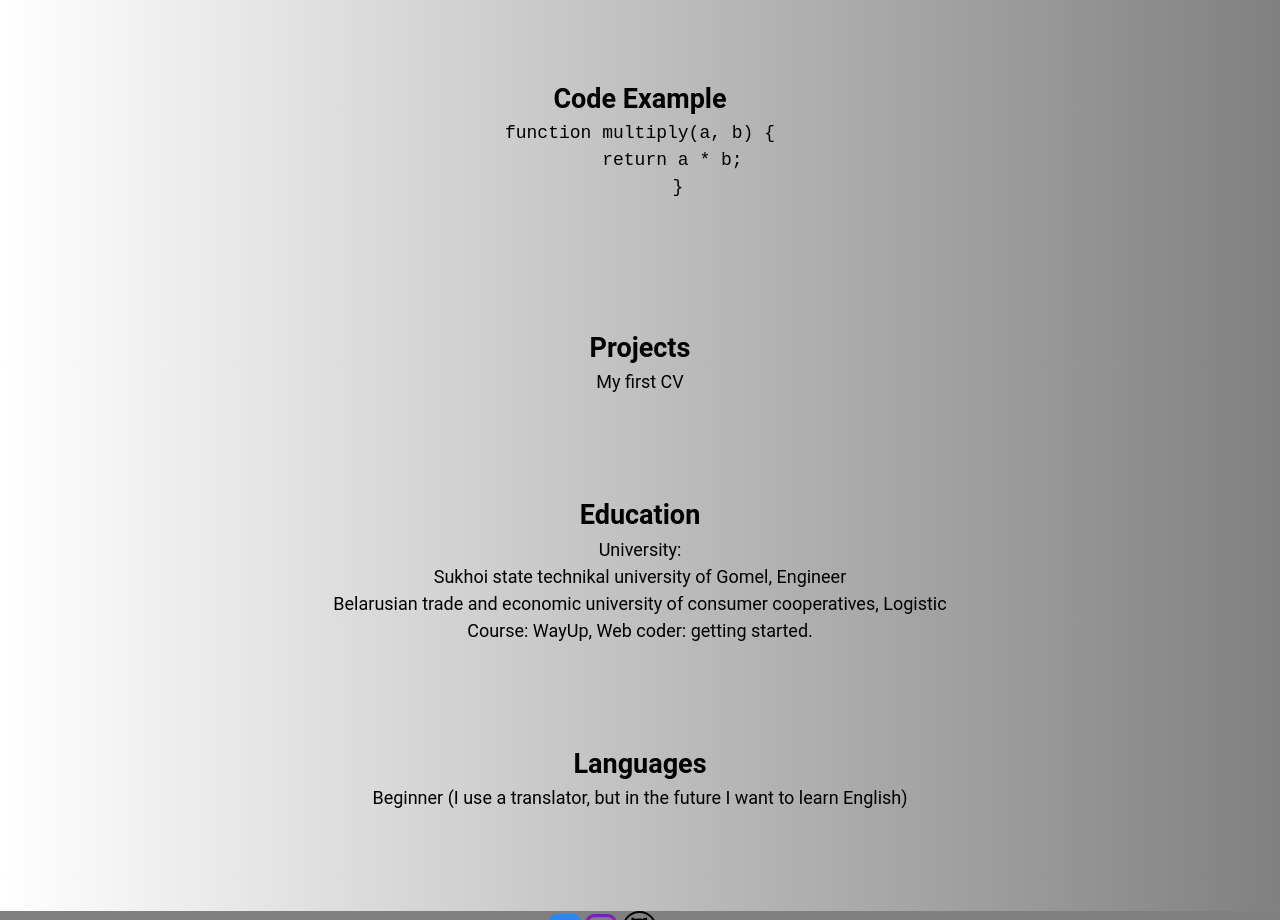
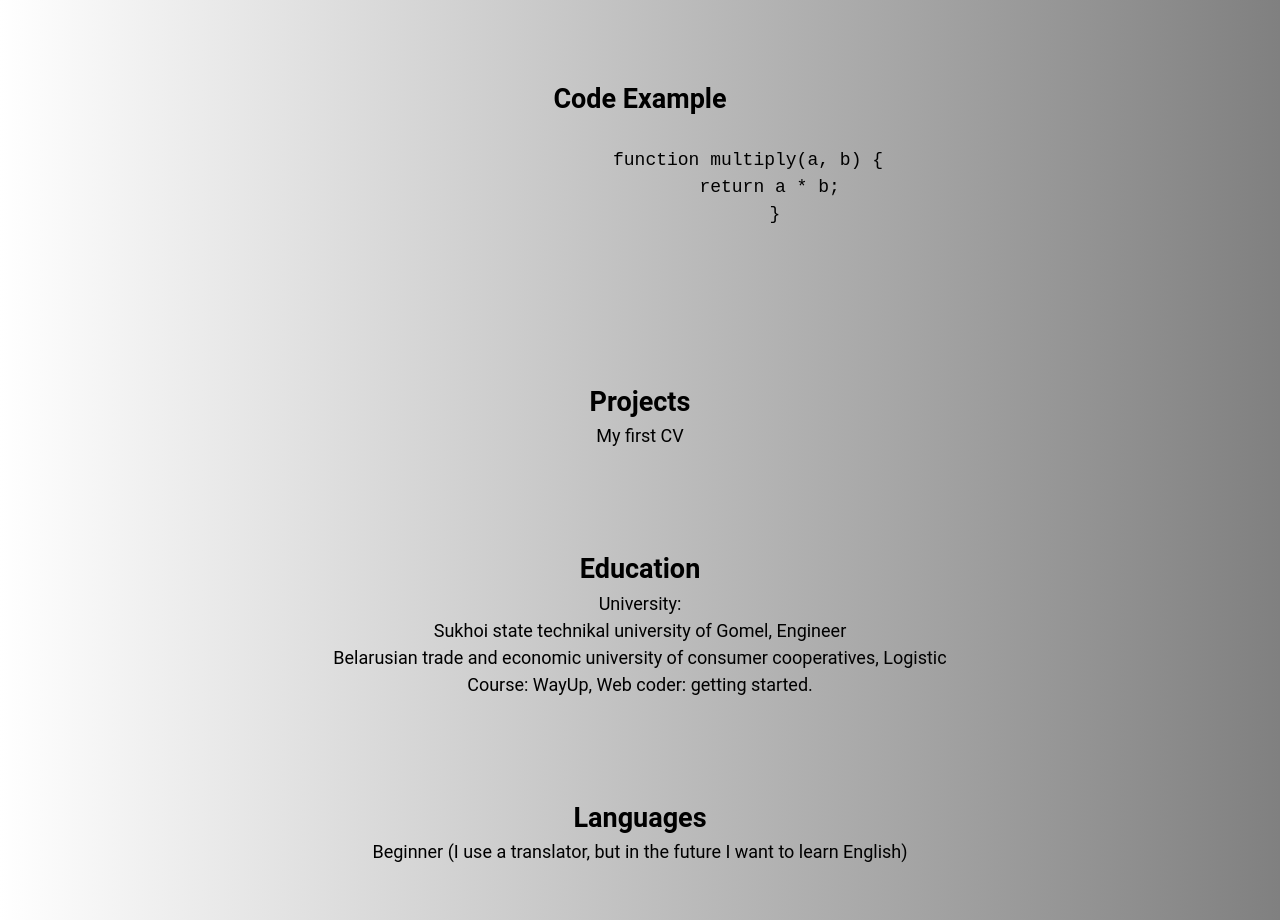
Before and after one commit to Vealis/rsschool-cv, a plain HTML site: page index.html in a window 1280 px wide. Shown: the part 1160-2080 px from the top of the page. Drawn offline with Linux system fonts and the light colour scheme; a web font is replaced by a local one.

Commit message:
fix: index

```diff
--- a/index.html
+++ b/index.html
@@ -52,11 +52,13 @@
         </section>
         <section id="Code">
             <h2>Code Example</h2>
-            <code class="code"><pre>
-function multiply(a, b) {
-      return a * b;
-       }
-            </pre></code>
+            <pre>
+                <code>
+                    function multiply(a, b) {
+                        return a * b;
+                         }
+                </code>
+            </pre>
         </section>
         <section id="Projects">
             <H2>Projects</H2>
@@ -72,6 +74,7 @@ function multiply(a, b) {
                 </ul>
             </li>
             <li>Course: WayUp, Web coder: getting started.</li>
+            </ul>
         </section>
         <section id="Languages">
             <h2>Languages</h2>
```
